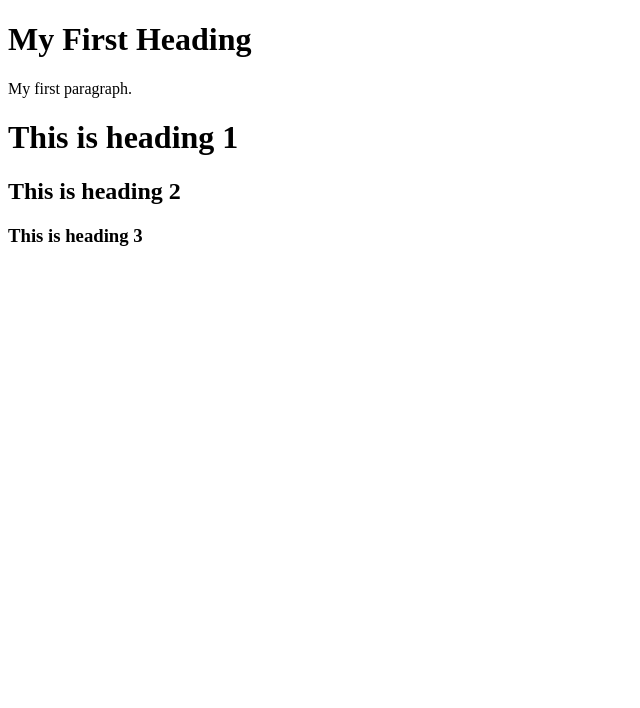
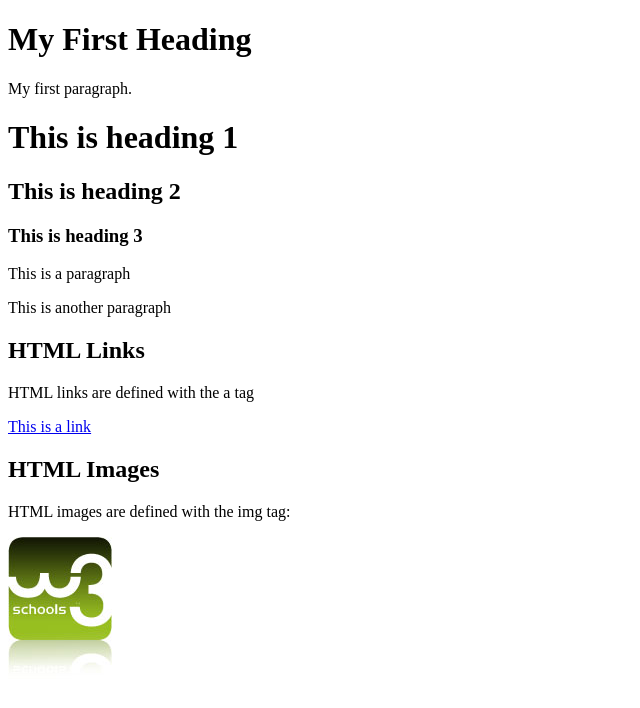
Before and after one commit to pasaman-dev/programming-class, a plain HTML site: page html/html_basic/index.html in a window 1280 px wide. Shown: the whole page, without its empty margins (0-640 px from the left). Drawn offline with Linux system fonts and the light colour scheme.

Commit message:
menambahkan link dan images

```diff
--- a/html/html_basic/index.html
+++ b/html/html_basic/index.html
@@ -4,8 +4,47 @@
 
 <h1>My First Heading</h1>
 <p>My first paragraph.</p>
+
 <h1>This is heading 1</h1>
 <h2>This is heading 2</h2>
 <h3>This is heading 3</h3>
+
 </body>
 </html>
+
+
+<!DOCTYPE html>
+<html>
+<body>
+
+<p>This is a paragraph</p>
+<p>This is another paragraph</p>
+
+</body>
+</html>
+
+
+<!DOCTYPE html>
+<html>
+<body>
+
+<h2>HTML Links</h2>
+<p>HTML links are defined with the a tag </p>
+
+<a href="https://www.w3schools.com">This is a link</a>
+
+</body>
+</html>
+
+
+<!DOCTYPE html>
+<html>
+<body>
+
+<h2>HTML Images</h2>
+<p>HTML images are defined with the img tag:</p>
+
+<img src="w3schools.jpg" alt="W3Schools.com" width="104" height="142">
+
+</body>
+</html>
```
Also changed, not shown: html/html_elements/index.html (added, +8 -0 lines), html/html_basic/w3schools.jpg (added).
